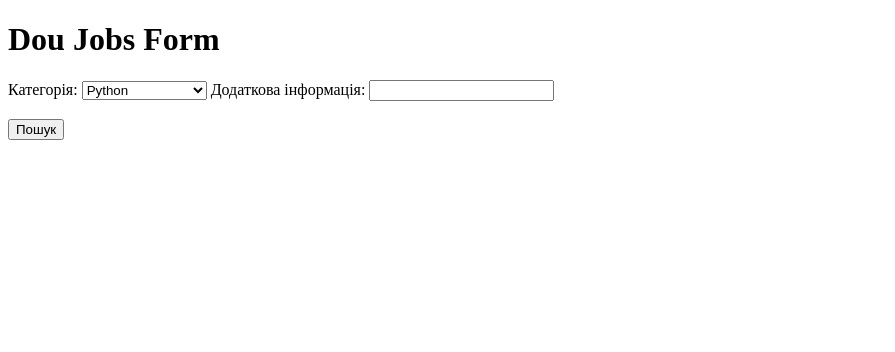
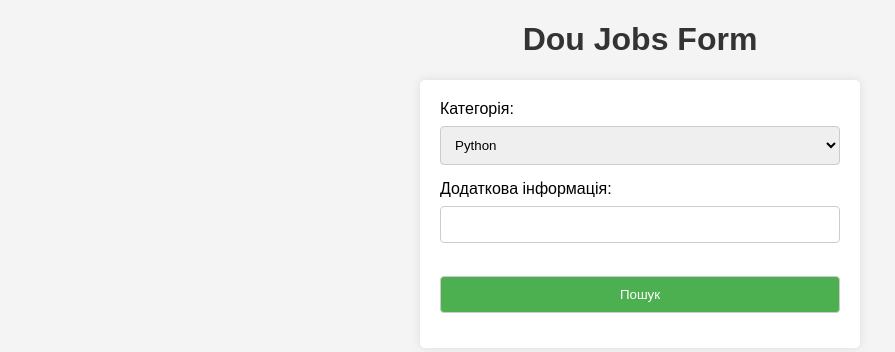
Before and after one commit to smigy32/dou-scraper, a Flask app: page / in a window 1280 px wide. Shown: the top 352 px of the page, without its empty margins (0-895 px from the left). Run offline with Flask 3, Linux system fonts and the light colour scheme.

Commit message:
Add basic styling

```diff
--- a/app/selenium_job_finder/job_finder.py
+++ b/app/selenium_job_finder/job_finder.py
@@ -1,11 +1,9 @@
 import csv
-import os
 import time
 import logging
 
 from selenium.common.exceptions import NoSuchElementException
 from selenium.webdriver import Chrome
-from selenium.webdriver.chrome.service import Service
 from selenium.webdriver.common.by import By
 from selenium.webdriver.chrome.options import Options
 
--- /dev/null
+++ b/app/static/style.css
@@ -0,0 +1,44 @@
+body {
+    font-family: Arial, sans-serif;
+    background-color: #f4f4f4;
+    margin: 0;
+    padding: 0;
+}
+
+h1 {
+    color: #333;
+    text-align: center;
+}
+
+form {
+    max-width: 400px;
+    margin: 20px auto;
+    padding: 20px;
+    background-color: #fff;
+    border-radius: 5px;
+    box-shadow: 0 0 10px rgba(0, 0, 0, 0.1);
+}
+
+label {
+    display: block;
+    margin-bottom: 8px;
+}
+
+select, input {
+    width: 100%;
+    padding: 10px;
+    margin-bottom: 15px;
+    border: 1px solid #ccc;
+    border-radius: 4px;
+    box-sizing: border-box;
+}
+
+input[type="submit"] {
+    background-color: #4caf50;
+    color: #fff;
+    cursor: pointer;
+}
+
+input[type="submit"]:hover {
+    background-color: #45a049;
+}
--- a/app/templates/form.html
+++ b/app/templates/form.html
@@ -2,12 +2,13 @@
 <html>
 <head>
     <title>Dou Jobs Form</title>
+    <link rel="stylesheet" href="{{ url_for('static', filename='style.css') }}" >
 </head>
 <body>
     <h1>Dou Jobs Form</h1>
     <form action="/" method="post">
         <label for="category">Категорія:</label>
-        <select class="form-control" id="category" name="category">
+        <select id="category" name="category">
             <option value="Python">Python</option>
             <option value="Java">Java</option>
             <option value=".NET">.NET</option>
--- a/run.py
+++ b/run.py
@@ -3,6 +3,7 @@ from flask import Flask, request, render_template, send_file
 from app.selenium_job_finder.job_finder import find_jobs
 
 app = Flask(__name__, template_folder="app/templates")
+app.static_folder = "app/static"
 
 
 @app.route("/", methods=["GET", "POST"])
```
